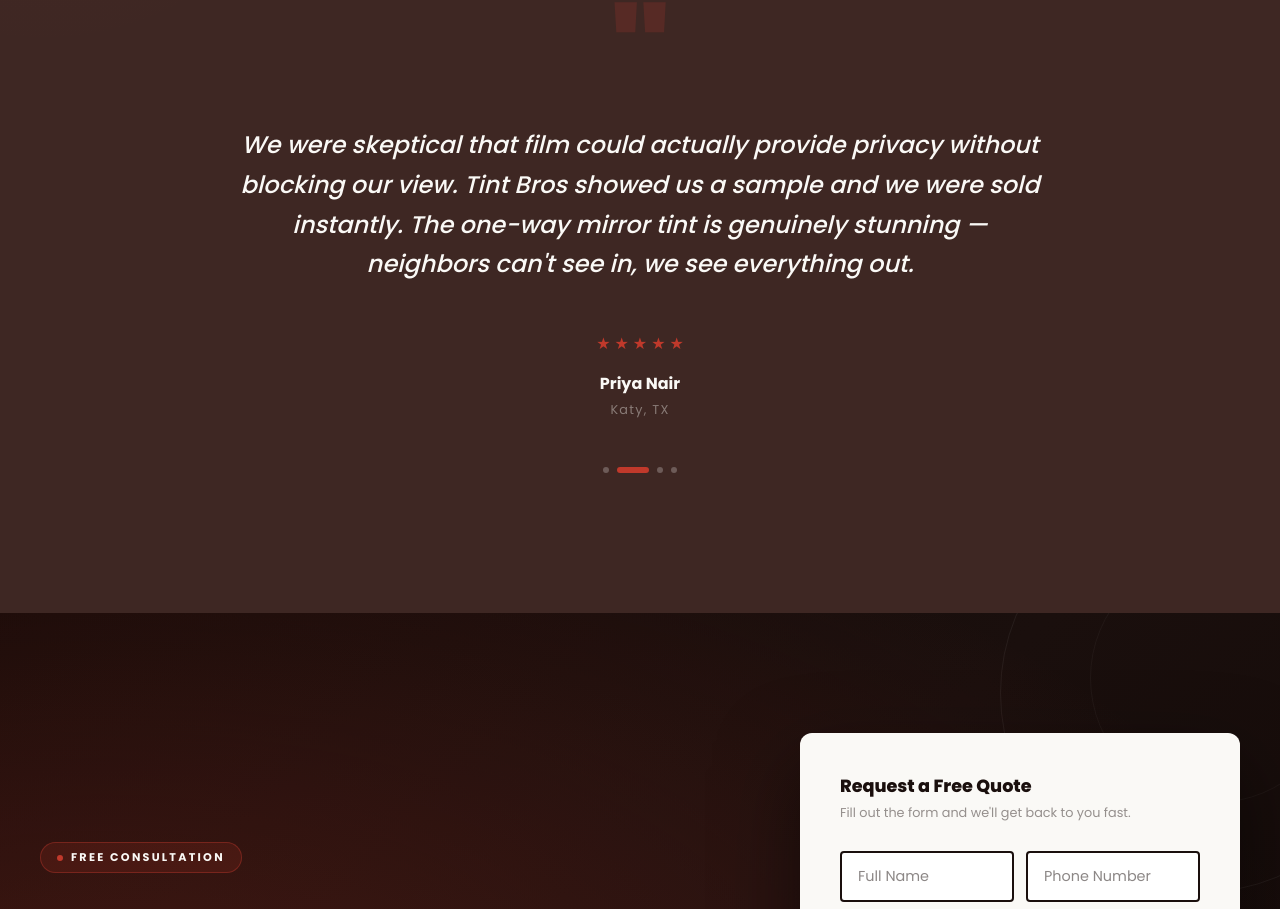
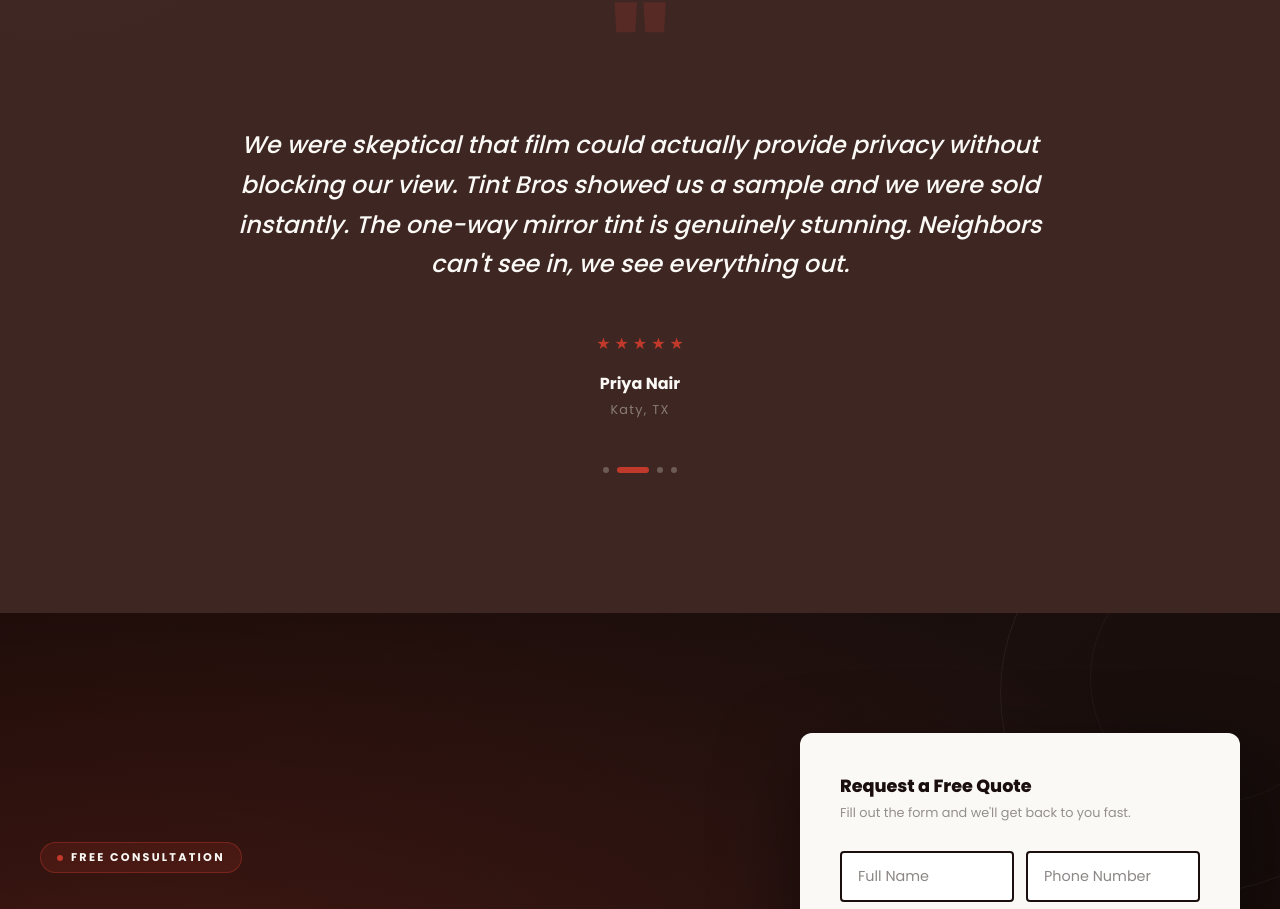
Before and after one commit to oabu2024/tint-site, a Next.js app: page / in a window 1280 px wide. Shown: the part 6420-7329 px from the top of the page. Built offline with nearby package versions, Linux system fonts and the light colour scheme; no server answers.

Commit message:
Remove dashes from testimonials

```diff
--- a/components/Testimonials.tsx
+++ b/components/Testimonials.tsx
@@ -7,14 +7,14 @@ import SectionHeading from "./SectionHeading";
 const testimonials = [
   {
     quote:
-      "The transformation was immediate. Our south-facing living room used to be unbearable in the afternoon. After Tint Bros installed their solar film, it's comfortable all day — and our energy bill dropped in the first month.",
+      "The transformation was immediate. Our south-facing living room used to be unbearable in the afternoon. After Tint Bros installed their solar film, it's comfortable all day and our energy bill dropped in the first month.",
     name: "Marcus & Elena Thornton",
     location: "Sugar Land, TX",
     rating: 5,
   },
   {
     quote:
-      "We were skeptical that film could actually provide privacy without blocking our view. Tint Bros showed us a sample and we were sold instantly. The one-way mirror tint is genuinely stunning — neighbors can't see in, we see everything out.",
+      "We were skeptical that film could actually provide privacy without blocking our view. Tint Bros showed us a sample and we were sold instantly. The one-way mirror tint is genuinely stunning. Neighbors can't see in, we see everything out.",
     name: "Priya Nair",
     location: "Katy, TX",
     rating: 5,
```
